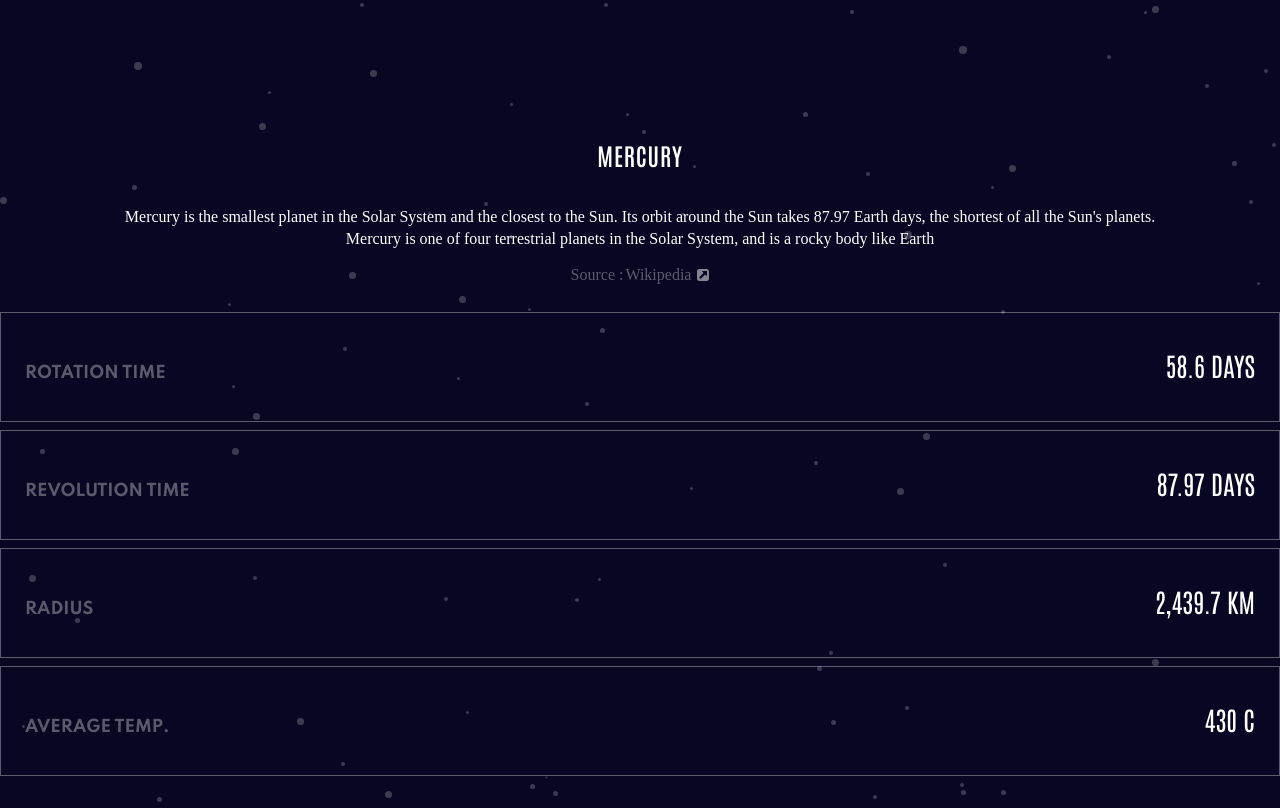
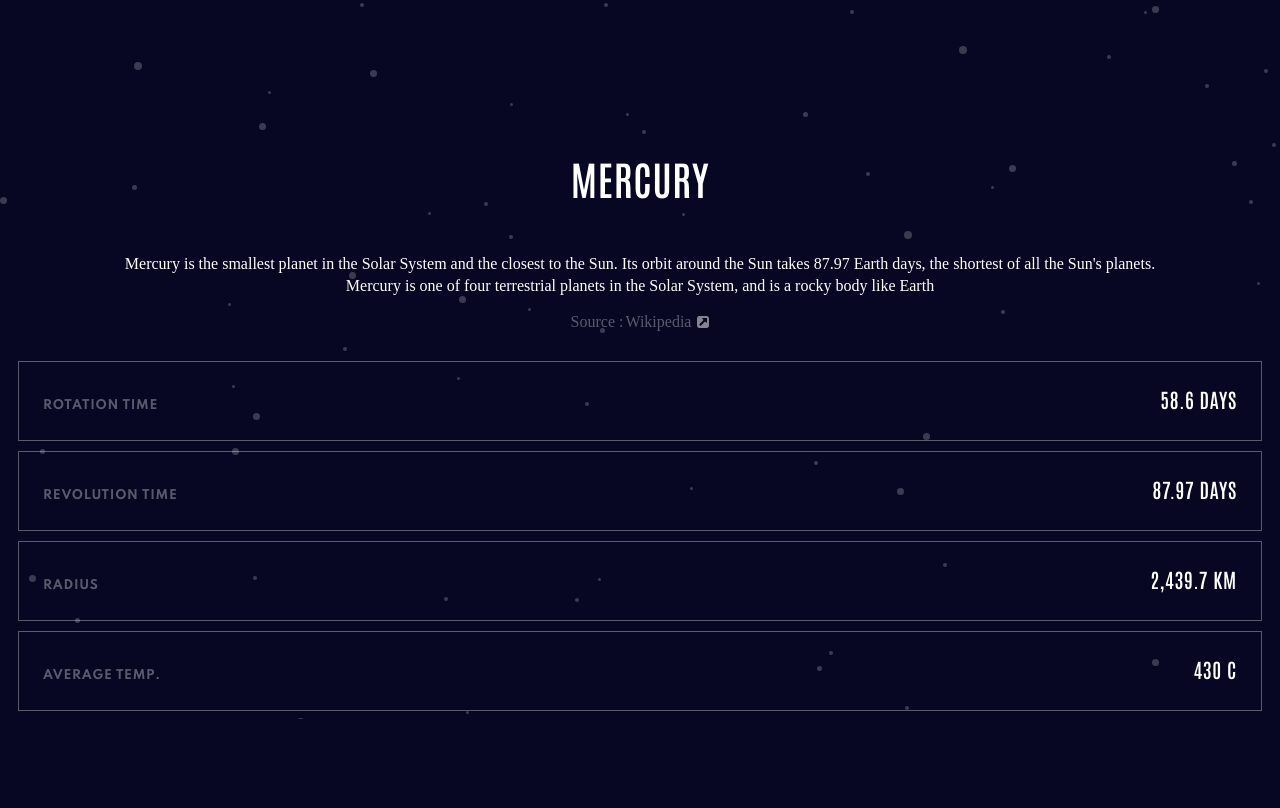
Before and after one commit to MidnightSilva/Planets-fact-site, a React (Create React App) app in the folder client/: page / in a window 1280 px wide. Shown: the part 360-1168 px from the top of the page. After the commit the page ends 1079 px from the top, so only its background shows below. Built offline with nearby package versions, Linux system fonts and the light colour scheme.

Commit message:
removing space and adding more margin to the planet cards

```diff
--- a/client/src/Scss/Planet.scss
+++ b/client/src/Scss/Planet.scss
@@ -15,6 +15,8 @@ align-self: center;
 }
 .planet-name{
 font-family:$font;
+font-size: 40px;
+line-height: 52px;
 text-transform: uppercase;
 letter-spacing: .8px;
 }
@@ -39,11 +41,15 @@ margin-left: 6px;
 }
 //planet card
 .planet-Card-container{
+    letter-spacing: 0.727273px;
+    line-height: 16px;
+    font-weight: bold;
 display: flex;
 justify-content: space-between;
 align-items: baseline;
 border: solid 1px  rgba(255, 255, 255, 0.336);;
 padding: 9px 24px 13px;
+    margin: 2px 18px 24px;
 margin-bottom: 8px;
 }
 .planet-card-name{
@@ -58,9 +64,9 @@ margin-bottom: 8px;
     text-transform: uppercase;
 }
 //bottom page space
-.space{
-    height: 3vh;
-}
+// .space{
+//     height: 3vh;
+// }
 
 // div:last-child{
 //     margin-bottom: 10px;
--- a/client/src/Scss/Variables.scss
+++ b/client/src/Scss/Variables.scss
@@ -11,8 +11,8 @@ $font-planet-card: Spartan;
 
 //font variables
 $nav-title-m:36px;
-$planet-card-font-size:16px;
-$planet-card-des-font-size:26px;
+$planet-card-font-size:12px;
+$planet-card-des-font-size:20px;
 //planet image height mobile
 $Planet-height-mobile: 111px;
 $Planet-height-mobile-Surface-Geology: 191px;
```
